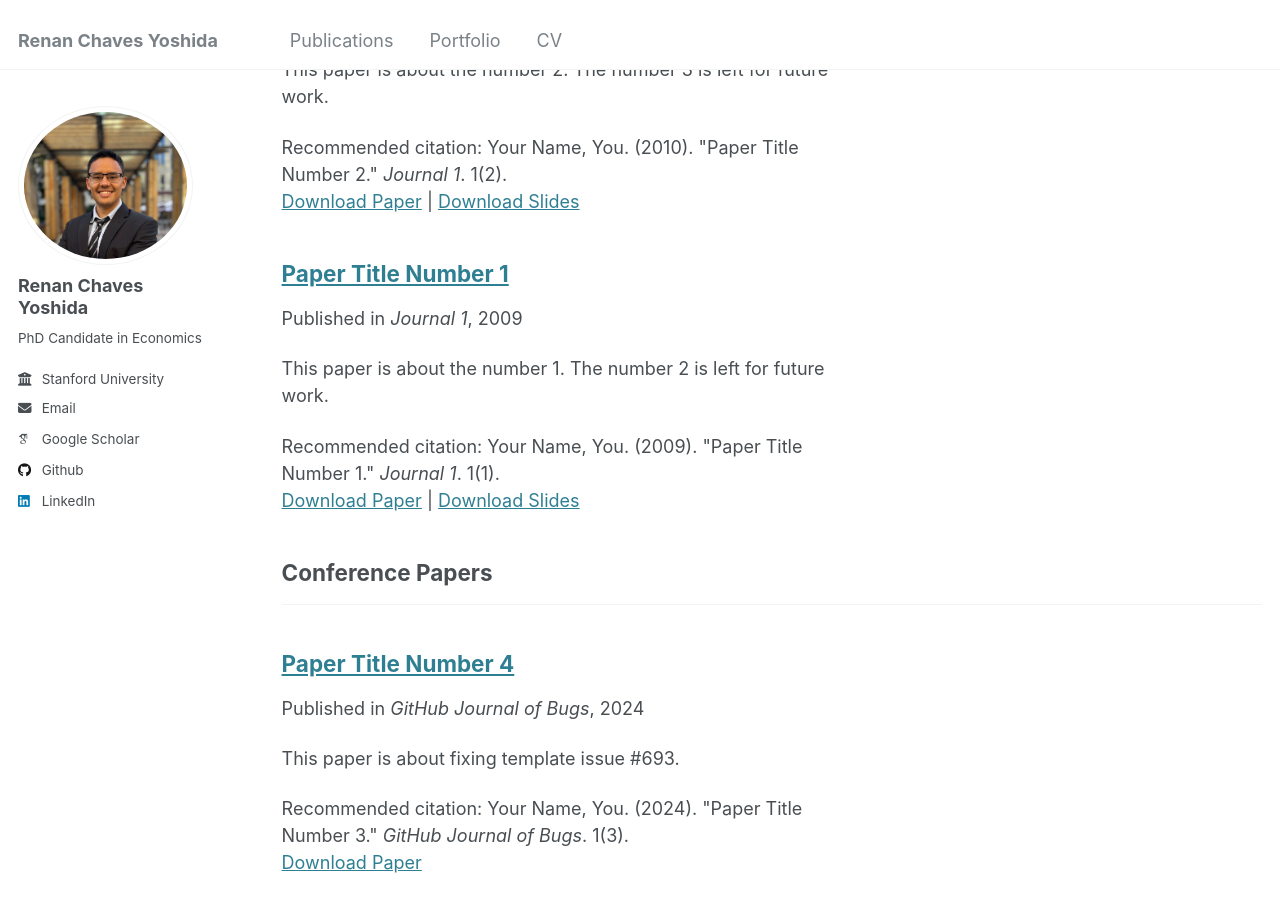
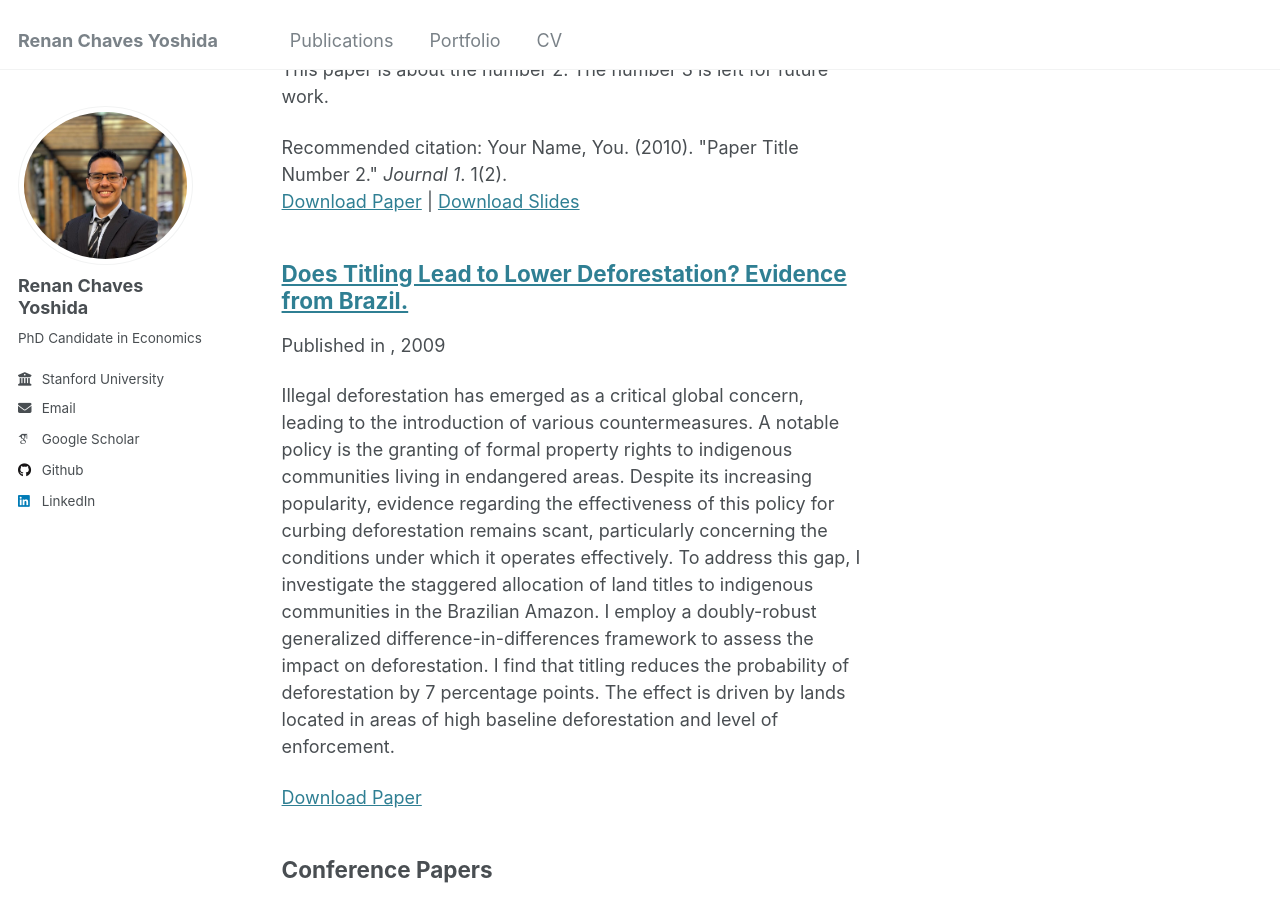
Before and after one commit to renancyoshida/renancyoshida.github.io, a Jekyll site: the page built from _pages/publications.html, in a window 1280 px wide and 900 px high, scrolled down 649 px. Built offline with Jekyll 4.4.1, drawn with Linux system fonts in a browser that asks for light colours; some web fonts are replaced.

Commit message:
Update 2009-10-01-paper-title-number-1.md

```diff
--- a/_publications/2009-10-01-paper-title-number-1.md
+++ b/_publications/2009-10-01-paper-title-number-1.md
@@ -1,14 +1,22 @@
 ---
-title: "Paper Title Number 1"
+title: "Does Titling Lead to Lower Deforestation? Evidence from Brazil."
 collection: publications
 category: manuscripts
-permalink: /publication/2009-10-01-paper-title-number-1
-excerpt: 'This paper is about the number 1. The number 2 is left for future work.'
-date: 2009-10-01
-venue: 'Journal 1'
-slidesurl: 'http://academicpages.github.io/files/slides1.pdf'
-paperurl: 'http://academicpages.github.io/files/paper1.pdf'
-citation: 'Your Name, You. (2009). &quot;Paper Title Number 1.&quot; <i>Journal 1</i>. 1(1).'
+permalink: /publication/titling
+excerpt: 'Illegal deforestation has emerged as a critical global concern, leading to the introduction
+of various countermeasures. A notable policy is the granting of formal
+property rights to indigenous communities living in endangered areas. Despite its
+increasing popularity, evidence regarding the effectiveness of this policy for curbing
+deforestation remains scant, particularly concerning the conditions under which it operates
+effectively. To address this gap, I investigate the staggered allocation of land
+titles to indigenous communities in the Brazilian Amazon. I employ a doubly-robust
+generalized difference-in-differences framework to assess the impact on deforestation. I
+find that titling reduces the probability of deforestation by 7 percentage points. The
+effect is driven by lands located in areas of high baseline deforestation and level of
+enforcement.'
+
+paperurl: 'http://academicpages.github.io/files/titling_paper_renan.pdf'
+
 ---
 
 The contents above will be part of a list of publications, if the user clicks the link for the publication than the contents of section will be rendered as a full page, allowing you to provide more information about the paper for the reader. When publications are displayed as a single page, the contents of the above "citation" field will automatically be included below this section in a smaller font.
```
